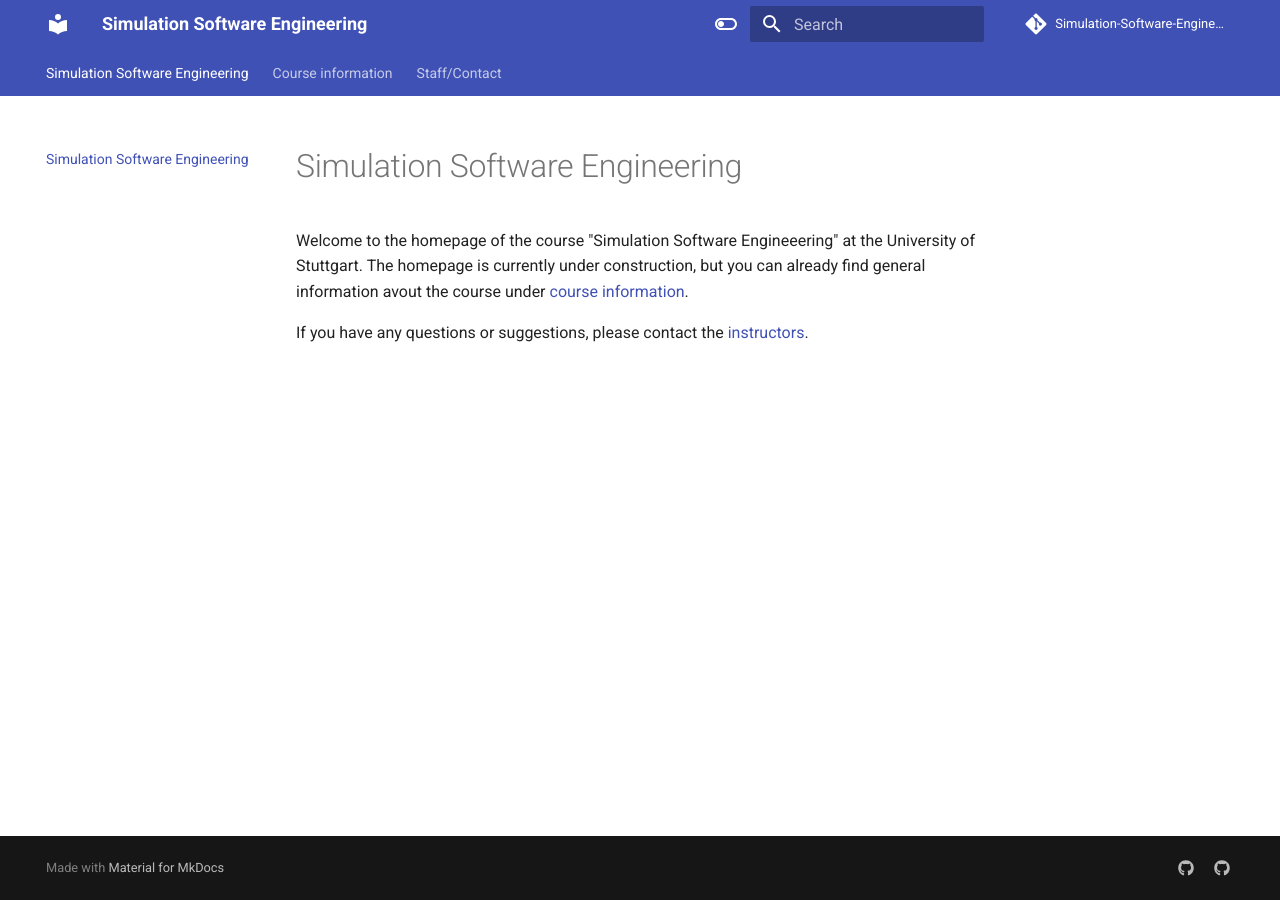
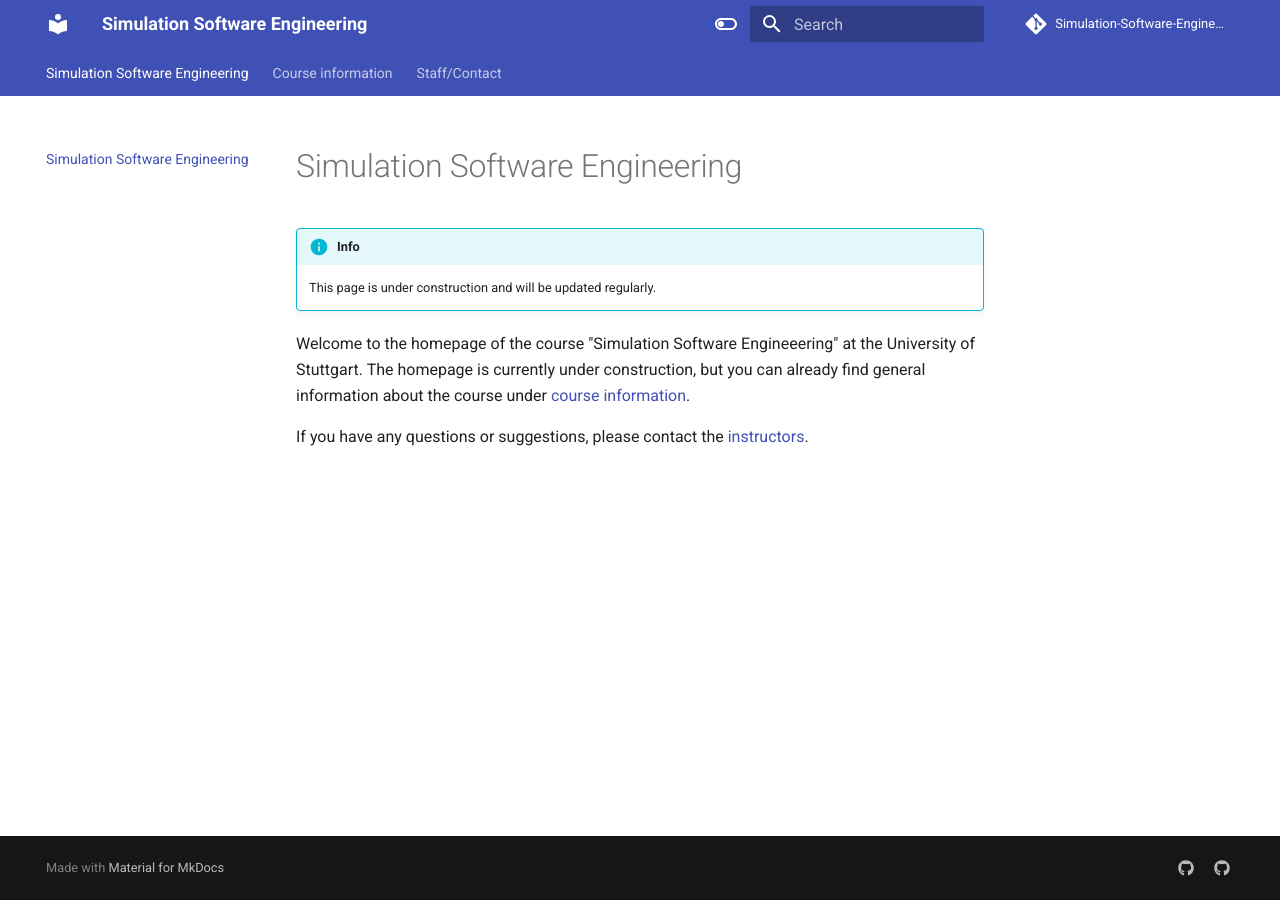
Before and after one commit to Simulation-Software-Engineering/homepage, an MkDocs documentation site: the page built from docs/index.md, in a window 1280 px wide. Built offline with MkDocs 1.6.1 and Material for MkDocs 9.7.7, drawn with Linux system fonts in a browser that asks for light colours; comment, search, counter and statistics services are not loaded.

Commit message:
Enabled extensions and improvements
- Enabled admonition, codehilite and pymdownx.superfences
- Fixed a typo on main page
- Added information blog that the page is under construction on main page

```diff
--- a/docs/index.md
+++ b/docs/index.md
@@ -1,5 +1,8 @@
 # Simulation Software Engineering
 
-Welcome to the homepage of the course "Simulation Software Engineeering" at the University of Stuttgart. The homepage is currently under construction, but you can already find general information avout the course under [course information](course-information.md).
+!!! info
+    This page is under construction and will be updated regularly.
+
+Welcome to the homepage of the course "Simulation Software Engineeering" at the University of Stuttgart. The homepage is currently under construction, but you can already find general information about the course under [course information](course-information.md).
 
 If you have any questions or suggestions, please contact the [instructors](staff.md).
--- a/mkdocs.yml
+++ b/mkdocs.yml
@@ -40,3 +40,9 @@ extra:
       link: https://github.com/ajaust
     - icon: fontawesome/brands/github
       link: https://github.com/uekerman
+
+
+markdown_extensions:
+  - admonition
+  - codehilite
+  - pymdownx.superfences
```
